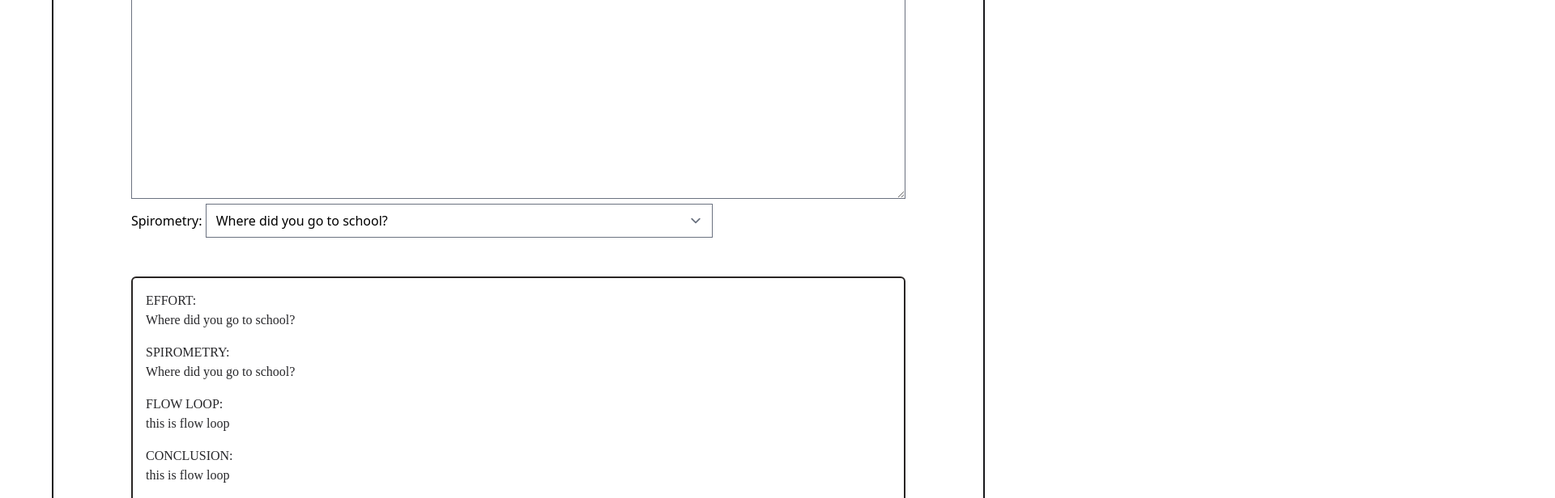
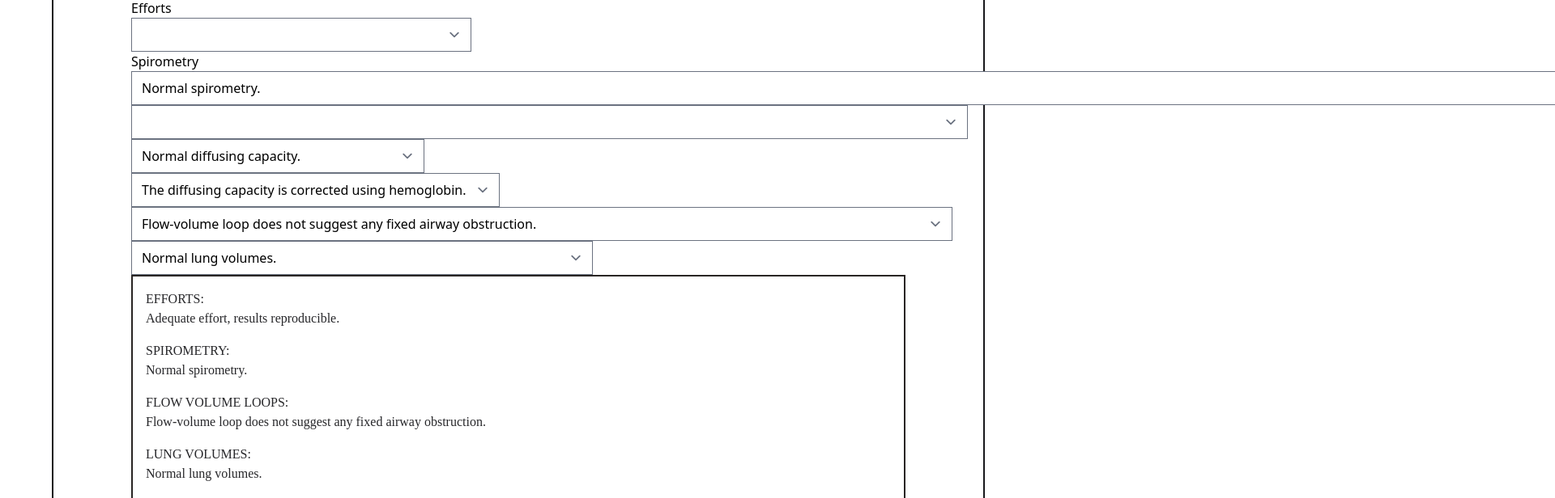
Before and after one commit to kangruixiang/pft-svelte, a Svelte app: page / in a window 1280 px wide. Shown: the part 220-836 px from the top of the page at 81% size, 1920 px wide, since content can reach past the window. Built offline with nearby package versions, Linux system fonts and the light colour scheme; the HTML template or start-up script is replaced by a standard one; a web font is replaced by a local one.

Commit message:
mac edits

```diff
--- a/src/App.svelte
+++ b/src/App.svelte
@@ -3,13 +3,14 @@
   import Input from "./Input.svelte";
   import Select from "./Select.svelte";
   import Pft from "./Pft.svelte";
+  import Test from "./Test.svelte";
 </script>
 
 <main>
   <div
     class="container max-w-4xl p-12 my-12 rounded-lg lg:p-24 lg:border-2 lg:border-solid lg:border-zinc-900 xl:max-w-6xl"
   >
-    <Pft />
+    <Test />
   </div>
 </main>
 
--- a/src/Pft.svelte
+++ b/src/Pft.svelte
@@ -15,6 +15,7 @@
   ];
 
   let selected;
+
   $: console.log(selected);
 
   let flowLoop = "this is flow loop";
--- /dev/null
+++ b/src/Test.svelte
@@ -0,0 +1,158 @@
+<script>
+    let effort,
+        spirometry,
+        bronch,
+        flow,
+        volume,
+        diffusing,
+        diffusingCorrect,
+        conclusion;
+    let inputText;
+    let effortPrompt = [
+        "Adequate effort, results reproducible.",
+        "Inadequate effort, results are not reproducible.",
+        "FVC maneuver did not extend beyond 6 seconds.",
+    ];
+    let spirometryPrompt = [
+        "Normal spirometry.",
+        "Mild obstructive defect based on FEV1.",
+        "Moderate obstructive defect based on FEV1. ",
+        "Moderately severe obstructive defect based on FEV1. ",
+        "Severe obstructive defect based on FEV1. ",
+        "Very severe obstructive defect based on FEV1. ",
+        "Vital capacity is reduced. This may be due to submaximal effort, air trapping, a restrictive ventilatory defect, or a nonspecific defect. Consider measurement of total lung capacity and postbronchodilator spirometry if clinically indicated. ",
+        "Restrictive lung defect suggested on spirometry. Consider lung volume studies to confirm this. ",
+    ];
+    let bronchoPrompt = [
+        "",
+        "There is a significant response to bronchodilator inhalation based on FEV1 and FVC. ",
+        "There is no significant response to bronchodilator inhalation; however, this does not preclude benefit from use of a bronchodilator.",
+    ];
+    let flowPrompt = [
+        "Flow-volume loop does not suggest any fixed airway obstruction.",
+        "Flow-volume loop is suggestive of a variable intrathoracic  obstruction. Consider direct airway inspection if clinically appropriate.",
+        "Flow-volume loop is suggestive of a  variable extrathoracic  obstruction. Consider direct airway inspection if clinically appropriate.",
+        "Flow-volume loop is suggestive of a  fixed obstruction. Consider direct airway inspection if clinically appropriate.",
+    ];
+    let volumePrompt = [
+        "Normal lung volumes.",
+        "Mild restrictive defect based on reduced TLC and FEV1.",
+        "Moderate restrictive defect based on reduced TLC and FEV1.",
+        "Moderately severe restrictive defect based on reduced TLC and FEV1.",
+        "Severe restrictive defect based on reduced TLC and FEV1.",
+        "Very severe restrictive defect based on reduced TLC and FEV1.",
+        "Increased TLC indicates hyperinflation.",
+        "Increased RV and RV/TLC indicates air trapping.",
+    ];
+    let diffusingPrompt = [
+        "Normal diffusing capacity.",
+        "Mild reduction in diffusing capacity.",
+        "Moderate reduction in diffusing capacity.",
+        "Severe reduction in diffusing capacity.",
+        "Diffusing capacity is elevated.",
+    ];
+    let diffusingCorrectPrompt = [
+        "The diffusing capacity is corrected using hemoglobin.",
+        "The diffusing capacity is uncorrected.",
+    ];
+    let conclusionPrompt = [
+        "Normal PFTs.",
+        "Obstructive defect is indicated on this PFT.",
+        "Restrictive defect is indicated on this PFT.",
+        "Combined obstructive and restrictive defect is indicated on this PFT.",
+        "No evidence of airflow obstruction or restrictive disease. Reduced FEV1 and FVC with normal lung volumes represent a non-specific pattern.",
+        "Restrictive defect suggested by spirometry. Recommend lung volume studies to confirm this.",
+        "Clinical correlation suggested.",
+    ];
+    $: inputText == 0
+        ? (effort = [effortPrompt[0], effortPrompt[2]])
+        : (effort = [effortPrompt[0]]);
+</script>
+
+<textarea bind:value={inputText} />
+<div class="w-1/2">
+    <h3>Efforts</h3>
+
+    <!-- {#each effortPrompt as item}
+    <label class="label">
+        <input
+            type="checkbox"
+            class="select"
+            bind:group={effortSelection}
+            value={item}
+        />{item}
+    </label><br />
+{/each} -->
+
+    <select bind:value={effort}>
+        {#each effortPrompt as item}
+            <option value={item}>{item}</option>
+        {/each}
+    </select>
+
+    <h3>Spirometry</h3>
+
+    <select bind:value={spirometry}>
+        {#each spirometryPrompt as item}
+            <option value={item}>{item}</option>
+        {/each}
+    </select>
+
+    <select bind:value={bronch}>
+        {#each bronchoPrompt as item}
+            <option value={item}>{item}</option>
+        {/each}
+    </select>
+
+    <select bind:value={diffusing}>
+        {#each diffusingPrompt as item}
+            <option value={item}>{item}</option>
+        {/each}
+    </select>
+
+    <select bind:value={diffusingCorrect}>
+        {#each diffusingCorrectPrompt as item}
+            <option value={item}>{item}</option>
+        {/each}
+    </select>
+
+    <select bind:value={flow}>
+        {#each flowPrompt as item}
+            <option value={item}>{item}</option>
+        {/each}
+    </select>
+
+    <select bind:value={volume}>
+        {#each volumePrompt as item}
+            <option value={item}>{item}</option>
+        {/each}
+    </select>
+</div>
+
+<div class="w-full border-solid border-2 border-stone-800 p-4">
+    <p>
+        EFFORTS: <br />
+        {effort}
+    </p>
+    <p>
+        SPIROMETRY: <br />
+        {spirometry}
+        {bronch}
+    </p>
+    <p>
+        FLOW VOLUME LOOPS: <br />
+        {flow}
+    </p>
+    <p>
+        LUNG VOLUMES: <br />
+        {volume}
+    </p>
+    <p>
+        DIFFUSING CAPACITY: <br />
+        {diffusing}
+        {diffusingCorrect}
+    </p>
+    <p>
+        CONCLUSION: <br />
+    </p>
+</div>
```
Also changed, not shown: 3 other files (tests, documents, lock files or other folders).
